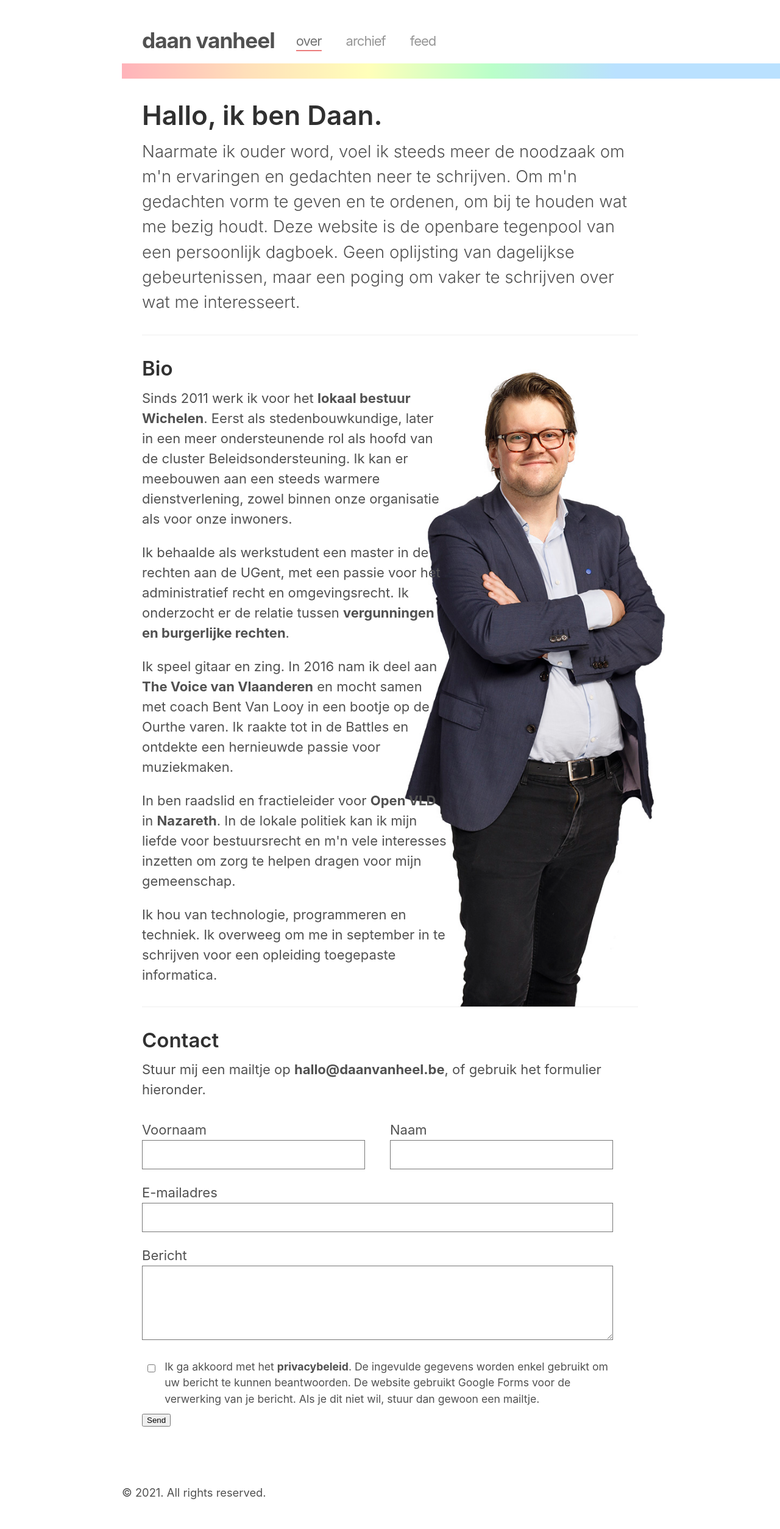
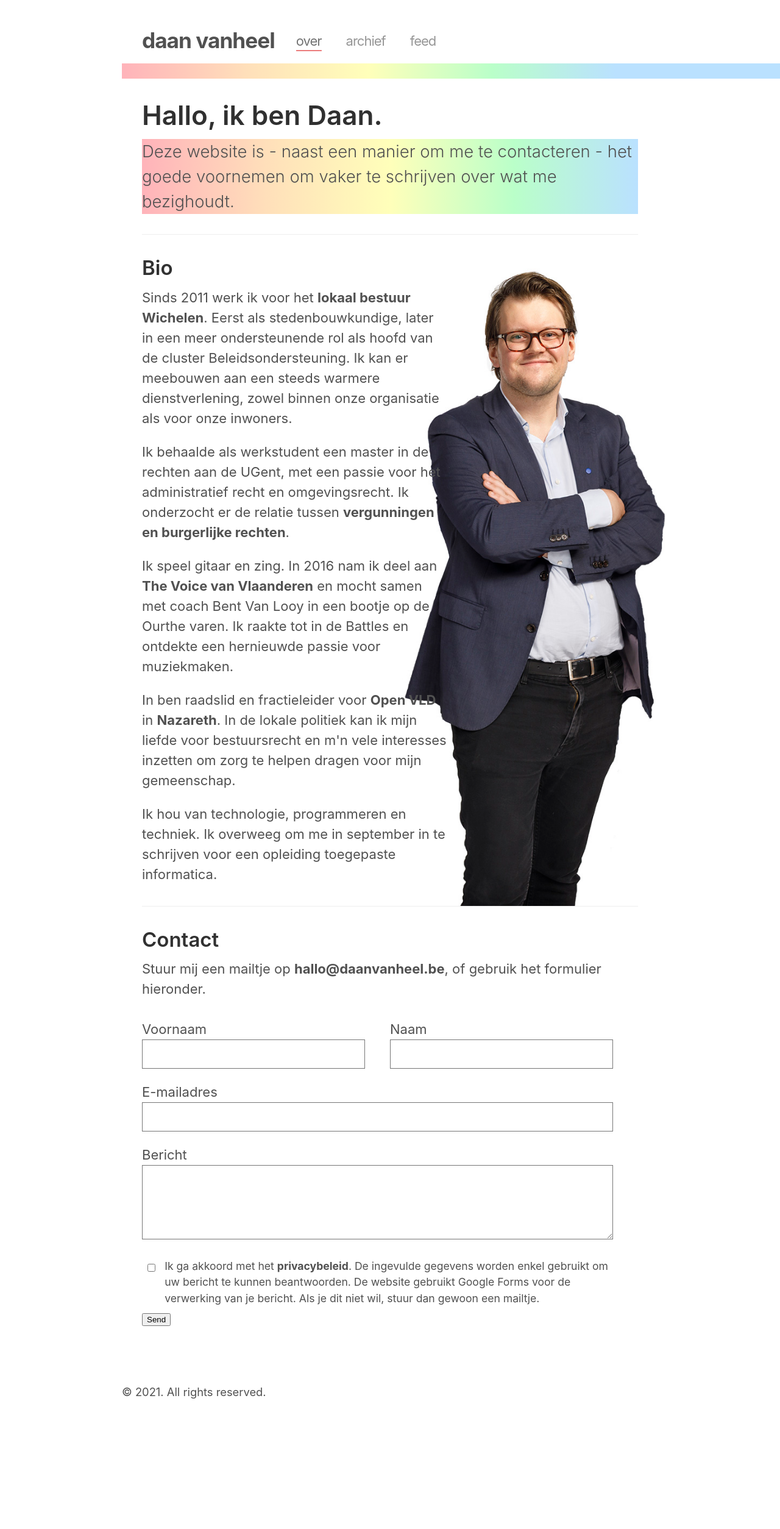
Before and after one commit to daanvanheel/daanvanheel.github.io, a Jekyll site: the page built from over.html, in a window 1280 px wide. Shown: the whole page at 61% size. Built offline with Jekyll 4.4.1, drawn with Linux system fonts in a browser that asks for light colours; after the commit the page ends 2343 px from its top, so only the background shows below that.

Commit message:
Aanpassen about

```diff
--- a/_sass/_type.scss
+++ b/_sass/_type.scss
@@ -114,4 +114,5 @@ a[href^="#fnref:"] {
 .lead {
   font-weight: 300;
   font-size: 1.1rem;
+  background-image: linear-gradient(to right,  #ffb3ba,#ffdfba,#ffffba, #baffc9,#bae1ff);
   }
--- a/over.html
+++ b/over.html
@@ -4,7 +4,7 @@ title: Hallo, ik ben Daan.
 
 ---
 
-<p class="lead">Naarmate ik ouder word, voel ik steeds meer de noodzaak om m'n ervaringen en gedachten neer te schrijven. Om m'n gedachten vorm te geven en te ordenen, om bij te houden wat me bezig houdt. Deze website is de openbare tegenpool van een persoonlijk dagboek. Geen oplijsting van dagelijkse gebeurtenissen, maar een poging om vaker te schrijven over wat me interesseert.</p>
+<p class="lead">Deze website is - naast een manier om me te contacteren - het goede voornemen om vaker te schrijven over wat me bezighoudt.</p>
 
 <hr />
 <div class="infodaan">
```
